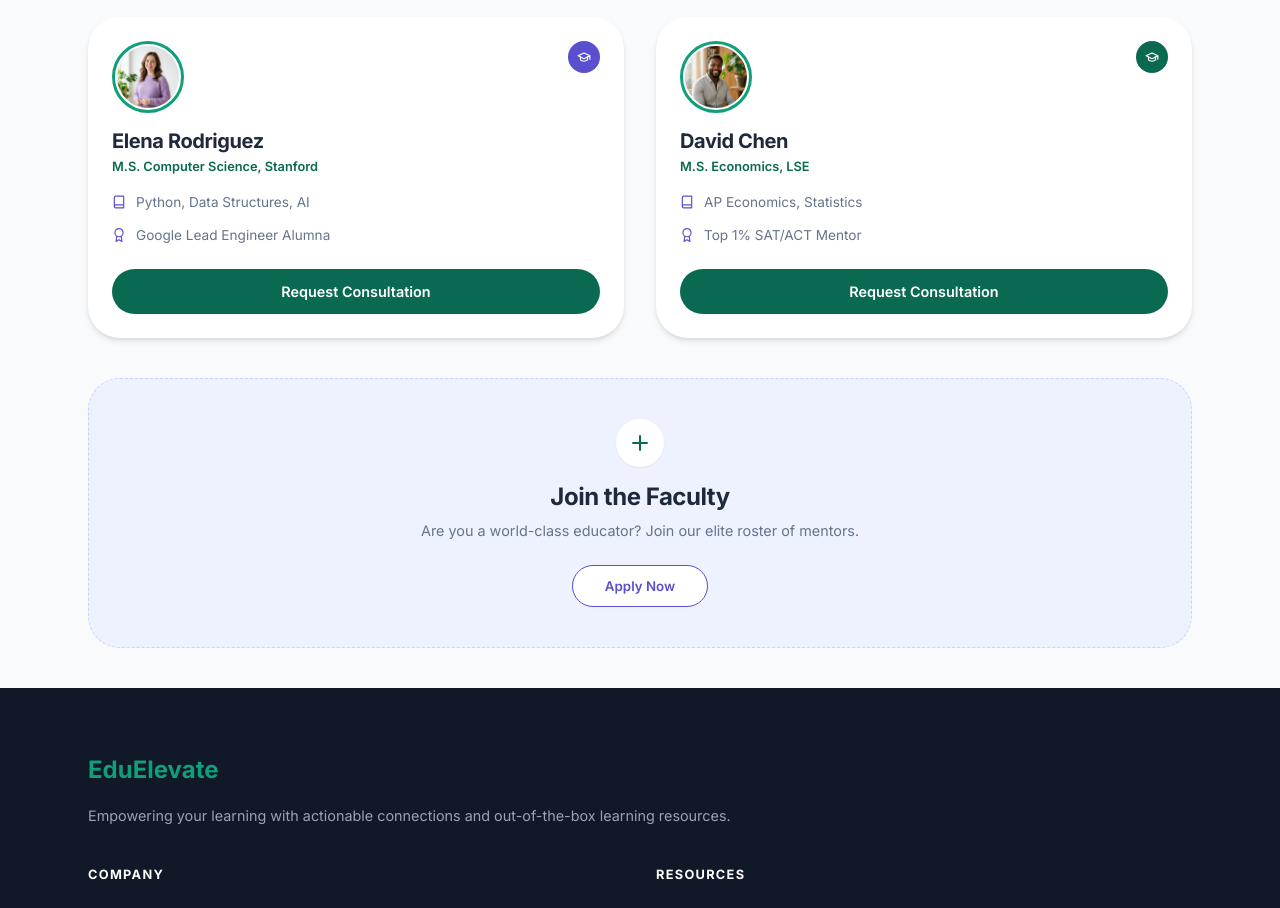
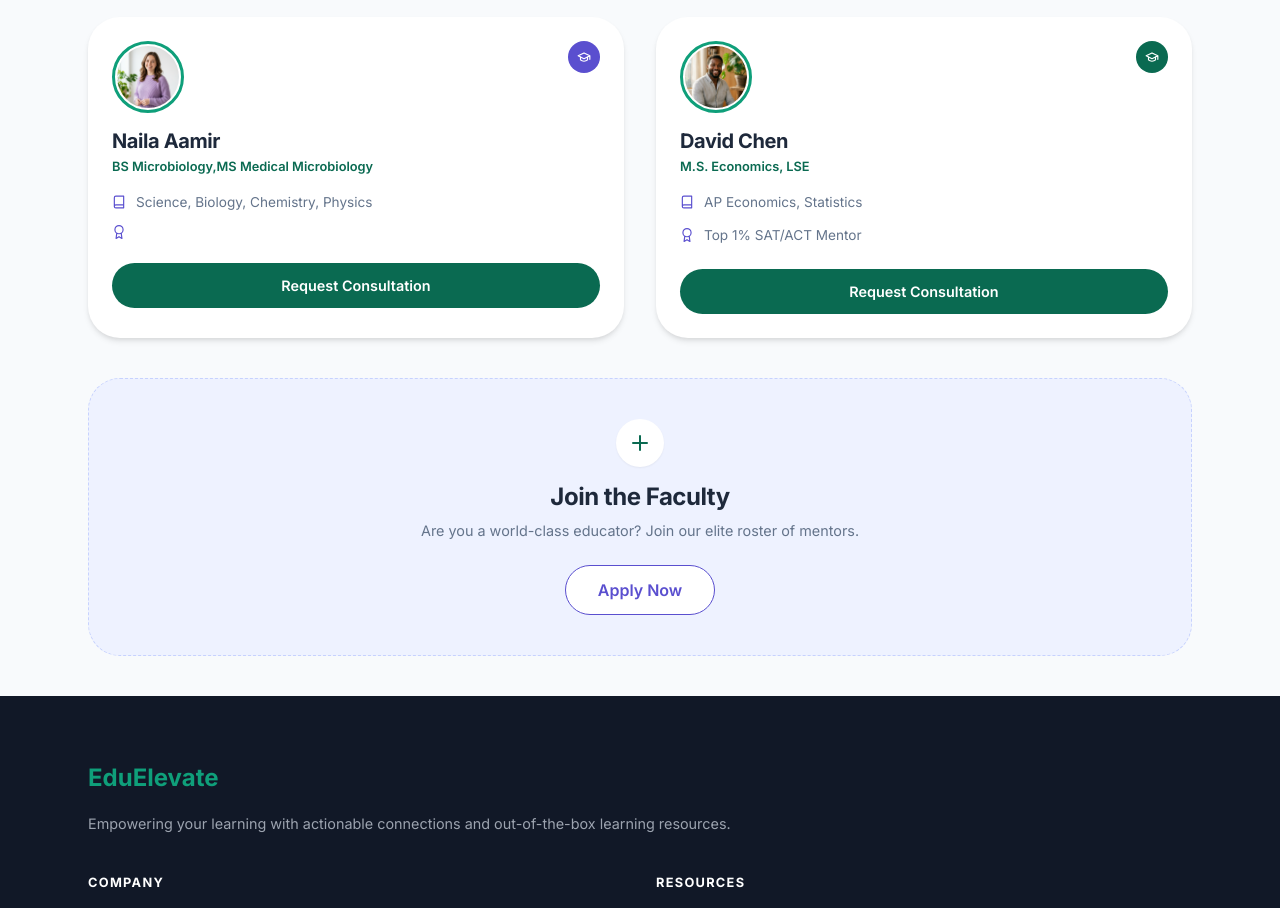
Before and after one commit to Ayeshanudrat7/lumina-learn, a React (Vite) app: page /teachers in a window 1280 px wide. Shown: the part 940-1848 px from the top of the page. Built offline with nearby package versions, Linux system fonts and the light colour scheme.

Commit message:
Link all buttons and navigation items across the platform

```diff
--- a/src/components/CallToAction.jsx
+++ b/src/components/CallToAction.jsx
@@ -1,4 +1,5 @@
 import React from 'react';
+import { Link } from 'react-router-dom';
 import './CallToAction.css';
 
 const CallToAction = () => {
@@ -9,9 +10,9 @@ const CallToAction = () => {
         <p className="cta-desc">
           Connect with a consultant to find your perfect mentor and schedule your first interaction.
         </p>
-        <button className="btn-cta">
+        <Link to="/contact" className="btn-cta">
           Book Free Consultation
-        </button>
+        </Link>
       </div>
     </section>
   );
--- a/src/components/DomainExpertise.jsx
+++ b/src/components/DomainExpertise.jsx
@@ -1,4 +1,5 @@
 import React from 'react';
+import { Link } from 'react-router-dom';
 import './DomainExpertise.css';
 
 const DomainExpertise = () => {
@@ -9,9 +10,9 @@ const DomainExpertise = () => {
           <h2 className="section-title">Expertise in Every Domain</h2>
           <p className="section-subtitle">Subjects span a wide array of challenging curricula.</p>
         </div>
-        <a href="#" className="view-all-link">
+        <Link to="/teachers" className="view-all-link">
           View All Subjects
-        </a>
+        </Link>
       </div>
 
       <div className="domain-cards">
--- a/src/components/Footer.jsx
+++ b/src/components/Footer.jsx
@@ -1,4 +1,5 @@
 import React from 'react';
+import { Link } from 'react-router-dom';
 import './Footer.css';
 
 const Footer = () => {
@@ -16,8 +17,8 @@ const Footer = () => {
           <div className="footer-col">
             <h4 className="footer-heading">COMPANY</h4>
             <ul className="footer-list">
-              <li><a href="#">Our Mentors</a></li>
-              <li><a href="#">User Stories</a></li>
+              <li><Link to="/teachers">Our Mentors</Link></li>
+              <li><Link to="/resources">User Stories</Link></li>
               <li><a href="#">Privacy</a></li>
             </ul>
           </div>
--- a/src/components/Hero.jsx
+++ b/src/components/Hero.jsx
@@ -1,4 +1,5 @@
 import React from 'react';
+import { Link } from 'react-router-dom';
 import './Hero.css';
 
 const Hero = () => {
@@ -18,9 +19,9 @@ const Hero = () => {
         </p>
 
         <div className="hero-buttons">
-          <button className="btn-primary">
+          <Link to="/request" className="btn-primary">
             Request a Tutor
-          </button>
+          </Link>
         </div>
       </div>
 
--- a/src/pages/Admissions.jsx
+++ b/src/pages/Admissions.jsx
@@ -1,4 +1,5 @@
 import React from 'react';
+import { Link } from 'react-router-dom';
 import Navbar from '../components/Navbar';
 import ServiceCard from '../components/ServiceCard';
 import JourneyTimeline from '../components/JourneyTimeline';
@@ -54,8 +55,8 @@ const Admissions = () => {
             </p>
 
             <div className="a-hero-buttons">
-              <button className="a-btn-primary">Book Your Free Consultation</button>
-              <button className="a-btn-outline">View Success Stories</button>
+              <Link to="/contact" className="a-btn-primary">Book Your Free Consultation</Link>
+              <Link to="/resources" className="a-btn-outline">View Success Stories</Link>
             </div>
           </div>
 
@@ -96,7 +97,7 @@ const Admissions = () => {
           <p className="a-cta-subtitle">
             Join 500+ students who have successfully secured admissions in top-tier universities across the UK, USA, and Europe this year.
           </p>
-          <button className="a-btn-cta">Book Your Free Consultation</button>
+          <Link to="/contact" className="a-btn-cta">Book Your Free Consultation</Link>
         </section>
       </main>
 
--- a/src/pages/Resources.jsx
+++ b/src/pages/Resources.jsx
@@ -1,4 +1,5 @@
 import React, { useState } from 'react';
+import { Link } from 'react-router-dom';
 import Navbar from '../components/Navbar';
 import Footer from '../components/Footer';
 import './Resources.css';
@@ -41,9 +42,9 @@ const Resources = () => {
                 <span>Notes &amp; Guides</span>
               </div>
             </div>
-            <button className="r-btn-outline">
+            <Link to="/resources" className="r-btn-outline">
               Browse Library →
-            </button>
+            </Link>
           </section>
 
           {/* Past Papers */}
--- a/src/pages/Teachers.jsx
+++ b/src/pages/Teachers.jsx
@@ -1,4 +1,5 @@
 import React from 'react';
+import { Link } from 'react-router-dom';
 import Navbar from '../components/Navbar';
 import TeacherCard from '../components/TeacherCard';
 import Footer from '../components/Footer';
@@ -23,10 +24,9 @@ const Teachers = () => {
       badgeColor: "green"
     },
     {
-      name: "Elena Rodriguez",
-      degree: "M.S. Computer Science, Stanford",
-      subjects: "Python, Data Structures, AI",
-      experience: "Google Lead Engineer Alumna",
+      name: "Naila Aamir",
+      degree: "BS Microbiology,MS Medical Microbiology",
+      subjects: "Science, Biology, Chemistry, Physics",
       image: "/images/mentor_humanities.png",
       badgeColor: "purple"
     },
@@ -87,7 +87,7 @@ const Teachers = () => {
           <p className="t-join-subtitle">
             Are you a world-class educator? Join our elite roster of mentors.
           </p>
-          <button className="t-btn-apply">Apply Now</button>
+          <Link to="/contact" className="t-btn-apply">Apply Now</Link>
         </section>
       </main>
 
```
